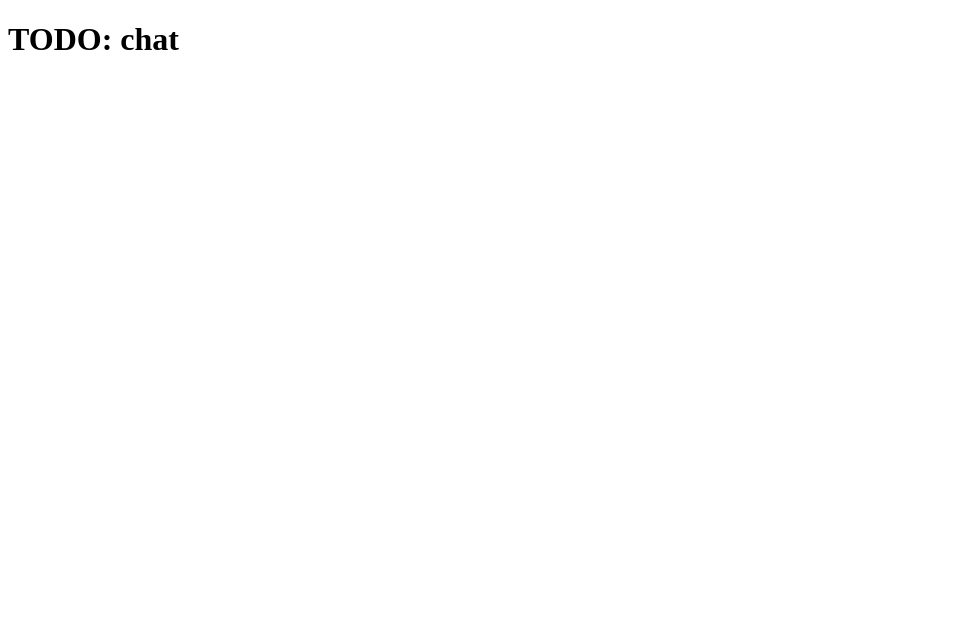
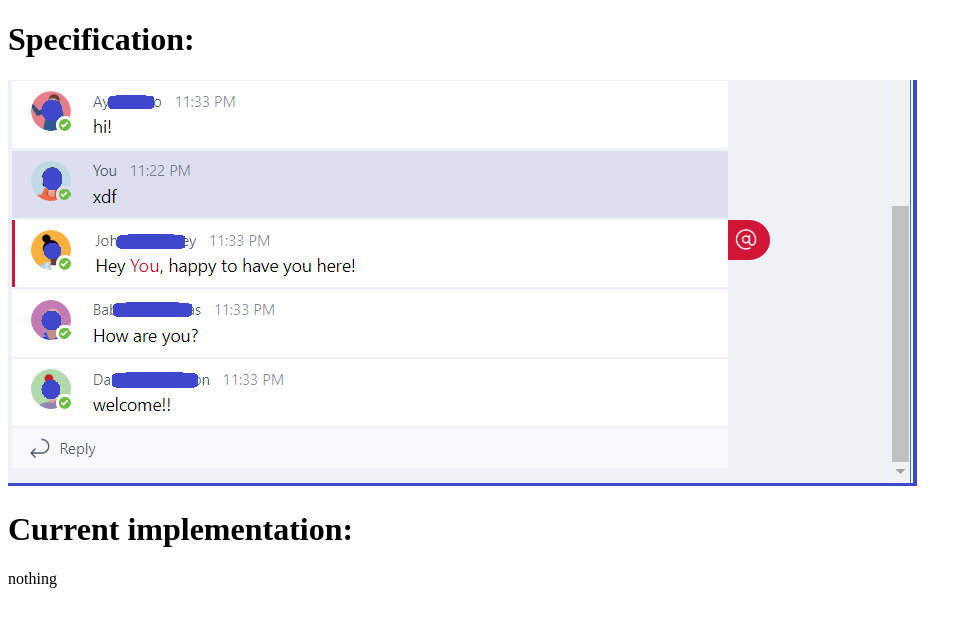
Before and after one commit to IgnatovDan/chat_05_05_2018, a website: page index.html in a window 1280 px wide. Shown: the whole page, without its empty margins (0-972 px from the left). Drawn offline with Linux system fonts and the light colour scheme.

Commit message:
show specification and the current implementation in index.html

```diff
--- a/index.html
+++ b/index.html
@@ -5,6 +5,9 @@
   <title>My Chat</title>
 </head>
 <body>
-  <h1>TODO: chat</h1>
+  <h1>Specification:</h1>
+  <img src="./specification/layout.png"/>
+  <h1>Current implementation:</h1>
+  nothing
 </body>
 </html>
```
